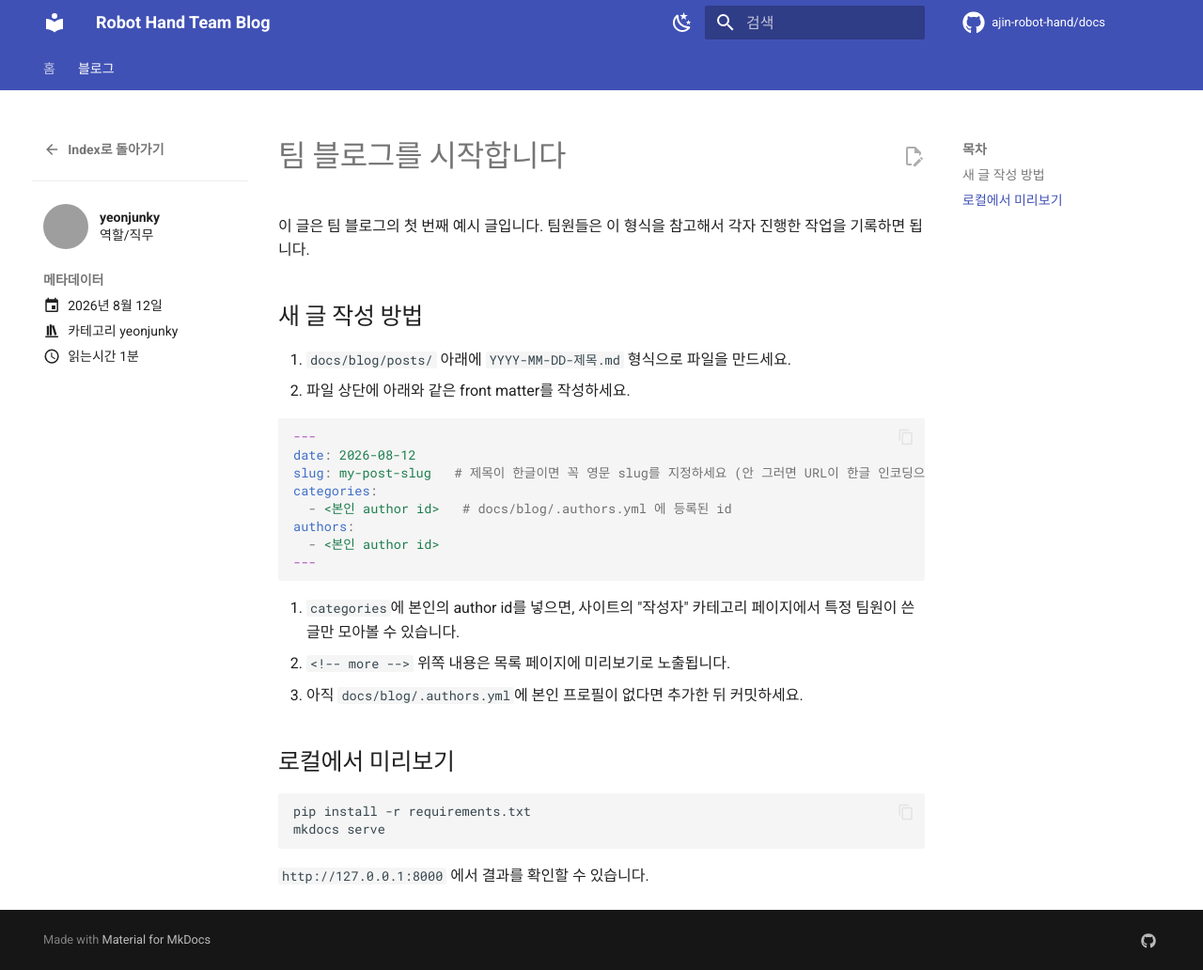
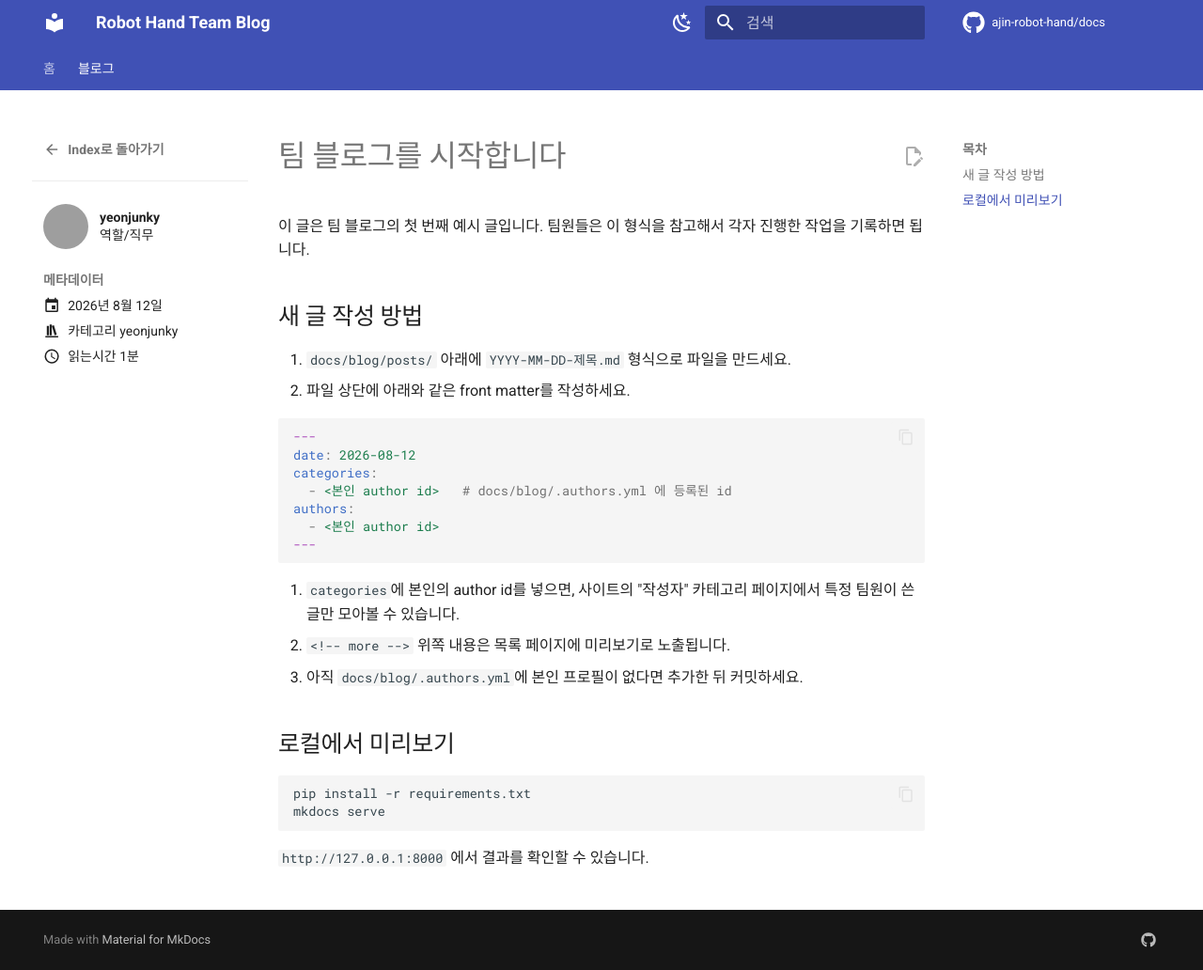
Before and after one commit to ajin-robot-hand/docs, an MkDocs documentation site: the page built from docs/blog/posts/2026-08-12-welcome.md, in a window 1280 px wide and 1032 px high. Shown: the whole window at 94% size. Built offline with MkDocs 1.6.1 and Material for MkDocs 9.7.7, drawn with Linux system fonts in a browser that asks for light colours; comment, search, counter and statistics services are not loaded; grey boxes are pictures that could not be loaded.

Commit message:
revert: drop explicit slug, keep auto-generated (non-ASCII) URL

````diff
--- a/docs/blog/posts/2026-08-12-welcome.md
+++ b/docs/blog/posts/2026-08-12-welcome.md
@@ -21,7 +20,6 @@ authors:
    ```yaml
    ---
    date: 2026-08-12
-   slug: my-post-slug   # 제목이 한글이면 꼭 영문 slug를 지정하세요 (안 그러면 URL이 한글 인코딩으로 지저분해집니다)
    categories:
      - <본인 author id>   # docs/blog/.authors.yml 에 등록된 id
    authors:
````
Also changed, not shown: other parts of docs/blog/posts/2026-08-12-welcome.md (+0 -1 lines).
